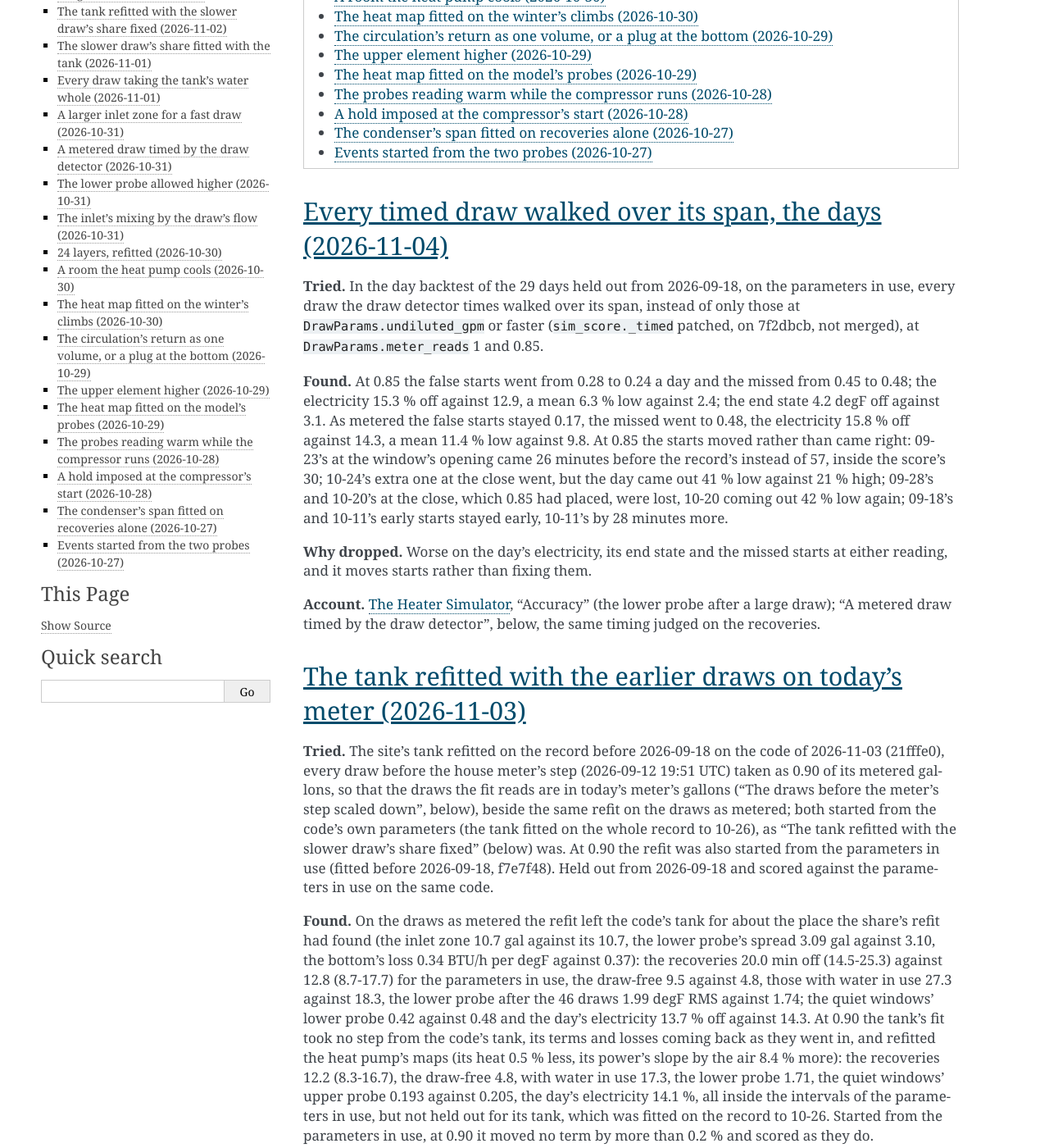
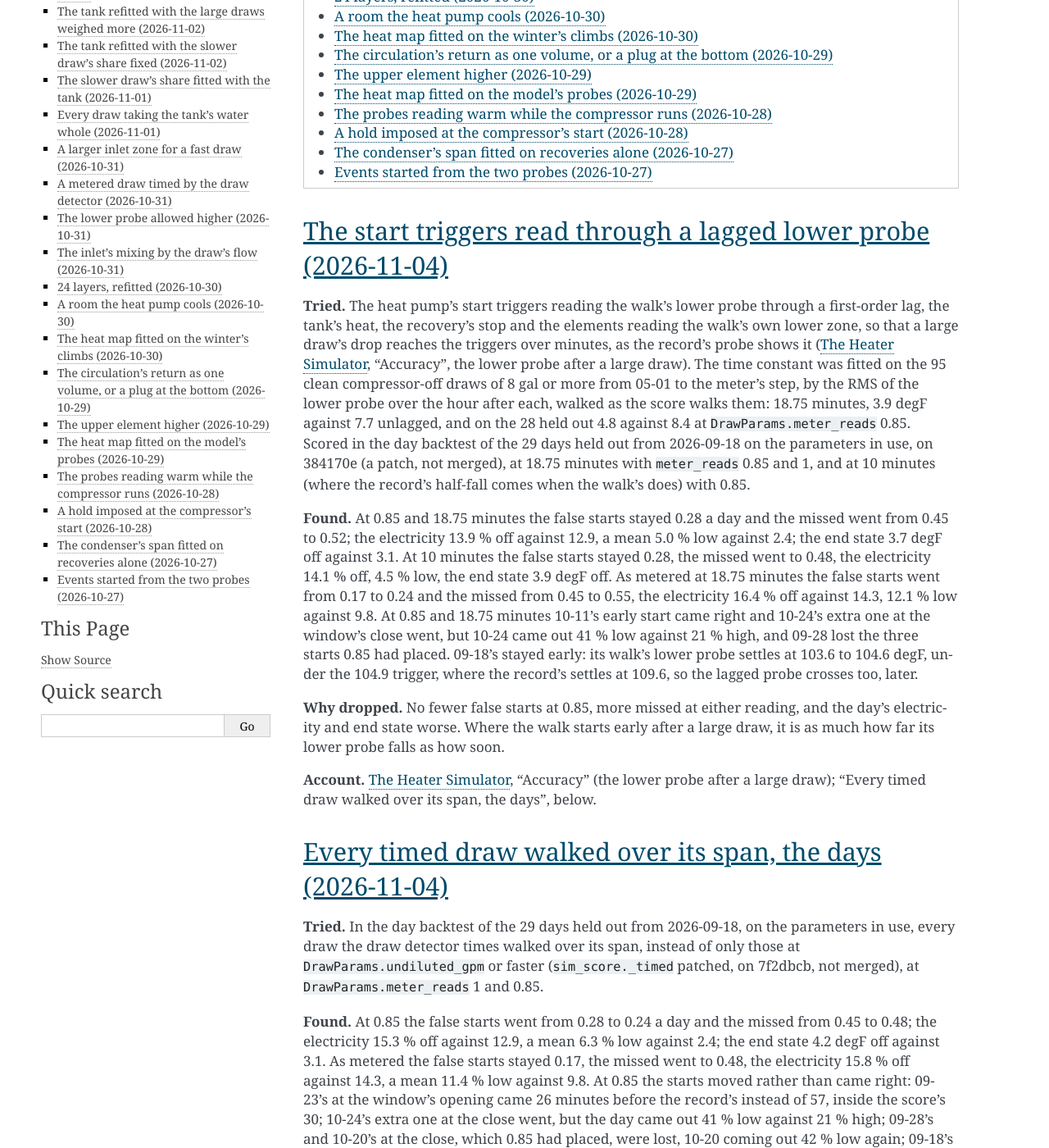
Before and after one commit to eman/nwp500-python, a Sphinx documentation site: the page built from docs/explanation/simulator-tried.rst, in a window 1280 px wide and 1400 px high, scrolled down 868 px. Shown: the whole window at 82% size. Built offline with Sphinx 7.4.7, drawn with Linux system fonts in a browser that asks for light colours; some of the changed text lies outside the part shown.

Commit message:
docs(sim): the start triggers through a lagged lower probe tried and dropped

```diff
--- a/docs/explanation/simulator-tried.rst
+++ b/docs/explanation/simulator-tried.rst
@@ -11,6 +11,47 @@
 .. contents::
    :local:
    :depth: 1
+
+
+The start triggers read through a lagged lower probe (2026-11-04)
+=================================================================
+
+**Tried.** The heat pump's start triggers reading the walk's lower probe
+through a first-order lag, the tank's heat, the recovery's stop and the
+elements reading the walk's own lower zone, so that a large draw's drop
+reaches the triggers over minutes, as the record's probe shows it
+(:doc:`simulator`, "Accuracy", the lower probe after a large draw). The
+time constant was fitted on the 95 clean compressor-off draws of 8 gal
+or more from 05-01 to the meter's step, by the RMS of the lower probe
+over the hour after each, walked as the score walks them: 18.75 minutes,
+3.9 degF against 7.7 unlagged, and on the 28 held out 4.8 against 8.4 at
+``DrawParams.meter_reads`` 0.85. Scored in the day backtest of the 29
+days held out from 2026-09-18 on the parameters in use, on 384170e (a
+patch, not merged), at 18.75 minutes with ``meter_reads`` 0.85 and 1,
+and at 10 minutes (where the record's half-fall comes when the walk's
+does) with 0.85.
+
+**Found.** At 0.85 and 18.75 minutes the false starts stayed 0.28 a day
+and the missed went from 0.45 to 0.52; the electricity 13.9 % off
+against 12.9, a mean 5.0 % low against 2.4; the end state 3.7 degF off
+against 3.1. At 10 minutes the false starts stayed 0.28, the missed went
+to 0.48, the electricity 14.1 % off, 4.5 % low, the end state 3.9 degF
+off. As metered at 18.75 minutes the false starts went from 0.17 to 0.24
+and the missed from 0.45 to 0.55, the electricity 16.4 % off against
+14.3, 12.1 % low against 9.8. At 0.85 and 18.75 minutes 10-11's early
+start came right and 10-24's extra one at the window's close went, but
+10-24 came out 41 % low against 21 % high, and 09-28 lost the three
+starts 0.85 had placed. 09-18's stayed early: its walk's lower probe
+settles at 103.6 to 104.6 degF, under the 104.9 trigger, where the
+record's settles at 109.6, so the lagged probe crosses too, later.
+
+**Why dropped.** No fewer false starts at 0.85, more missed at either
+reading, and the day's electricity and end state worse. Where the walk
+starts early after a large draw, it is as much how far its lower probe
+falls as how soon.
+
+**Account.** :doc:`simulator`, "Accuracy" (the lower probe after a large
+draw); "Every timed draw walked over its span, the days", below.
 
 
 Every timed draw walked over its span, the days (2026-11-04)
```
